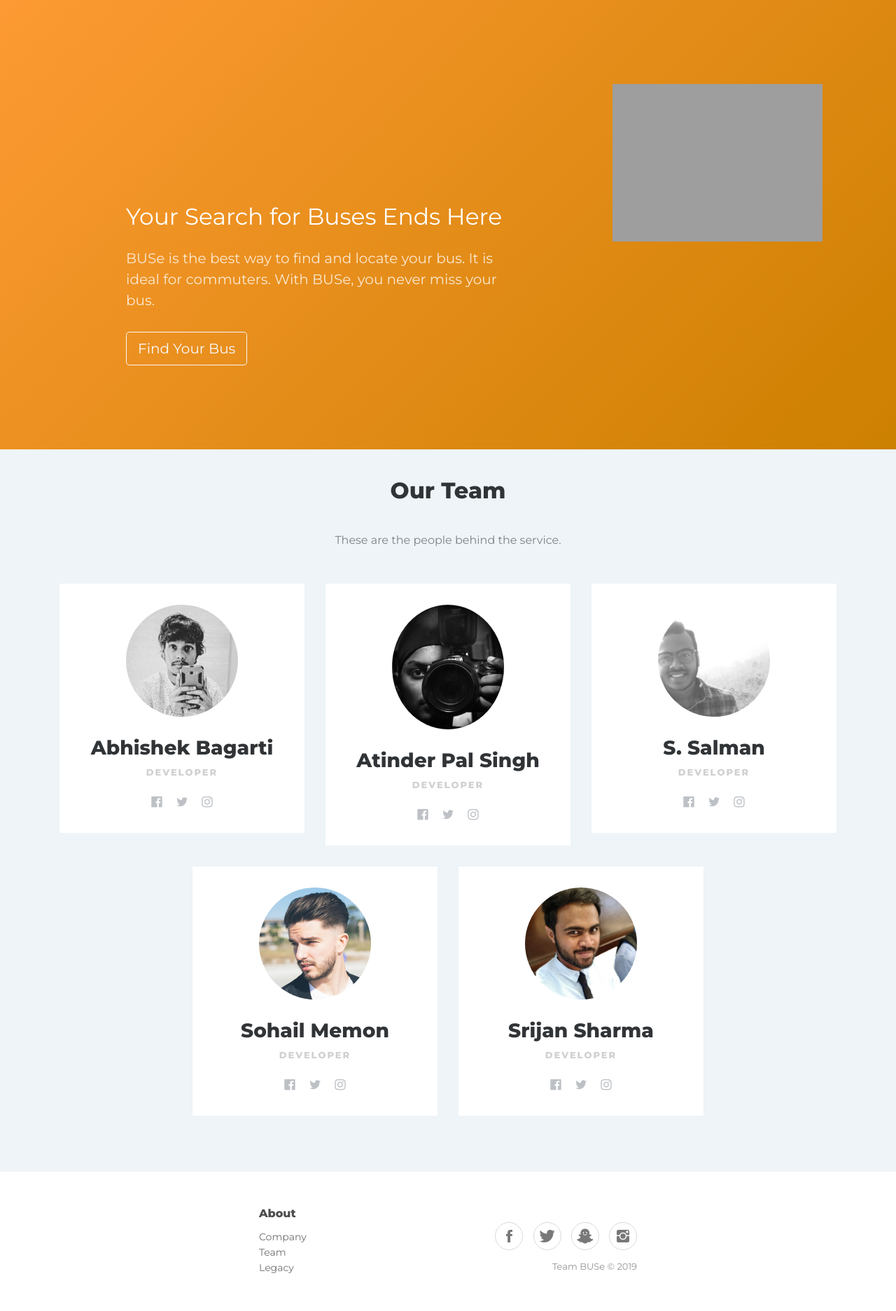
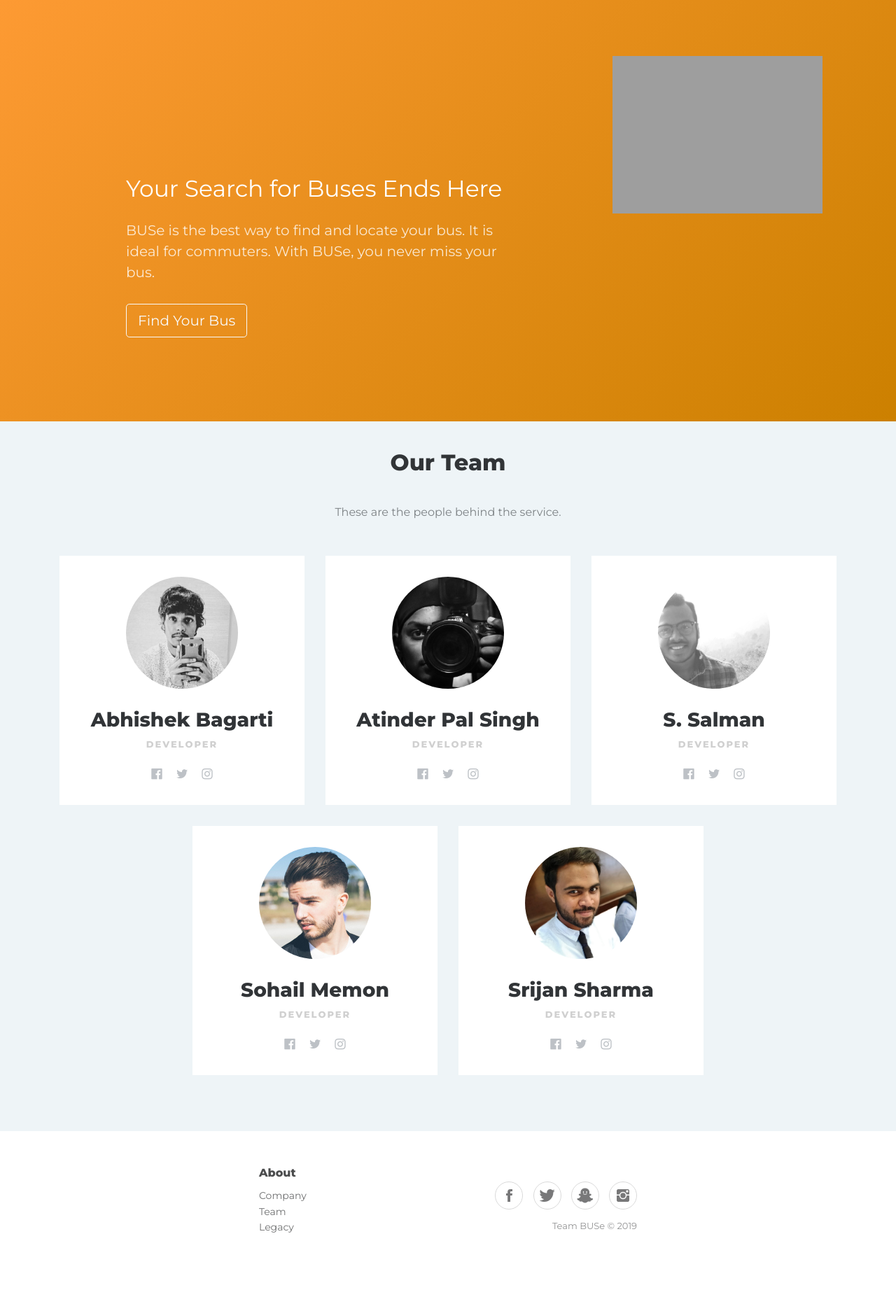
Before and after one commit to srijans38/BUSe, a Django app: page / in a window 1280 px wide. Shown: the part 73-1946 px from the top of the page at 70% size. After the commit the page ends 1834 px from the top, so only its background shows below. Run offline with Django 3.2, Linux system fonts and the light colour scheme; some libraries are stand-ins or nearby versions; grey boxes are pictures that could not be loaded.

Commit message:
Update team images

```diff
--- a/bdata/templates/bdata/home.html
+++ b/bdata/templates/bdata/home.html
@@ -5,7 +5,7 @@ BUSe
 {% endblock title %}
 
 {% block header-orange %}
-<div class="container hero" style="font-family: Montserrat, sans-serif; padding-top: 40px">
+<div class="container hero" style="font-family: Montserrat, sans-serif;"">
     <div class="row">
         <div class="col-12 col-lg-6 col-xl-6 offset-xl-1 align-self-start" style="padding-right: 15px;">
             <h1 style="font-size: 33px;">Your Search for Buses Ends Here</h1>
```
Also changed, not shown: bdata/static/img/Atinder.jpg.
